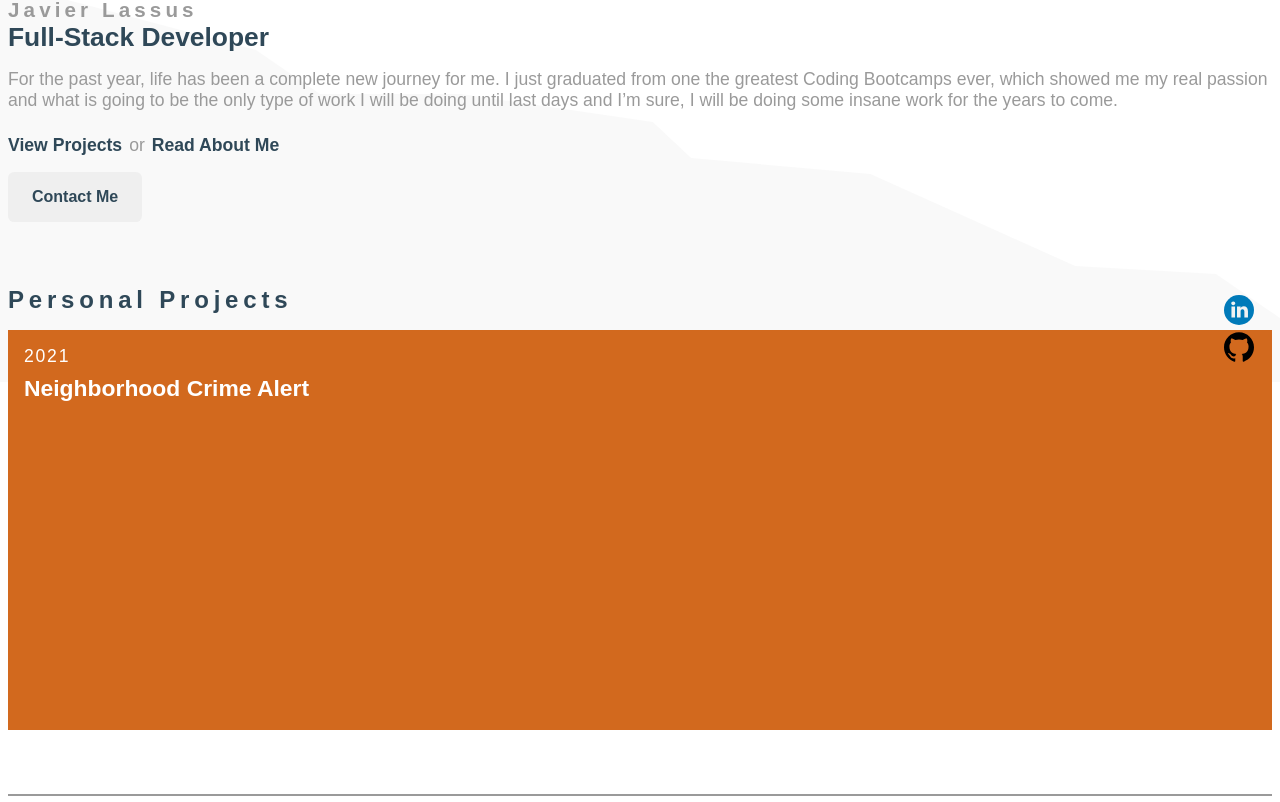
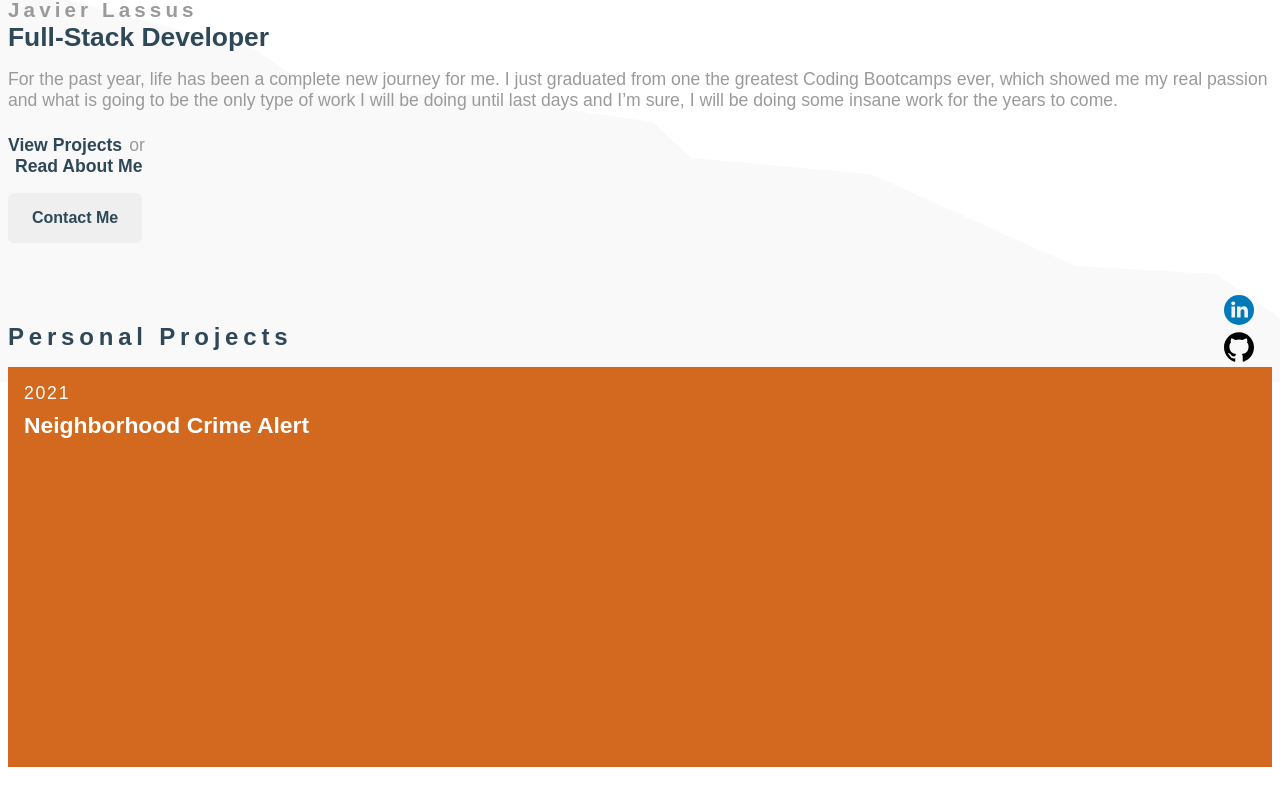
Before and after one commit to javierlassus/portfolio, a React (Create React App) app: page / in a window 1280 px wide. Shown: the part 418-1220 px from the top of the page. Built offline with nearby package versions, Linux system fonts and the light colour scheme.

Commit message:
Added Smoth Scroll for the projects section

```diff
--- a/package.json
+++ b/package.json
@@ -13,6 +13,7 @@
     "react-reveal": "^1.2.2",
     "react-router-dom": "^5.2.0",
     "react-scripts": "^4.0.3",
+    "react-scroll": "^1.8.2",
     "sass": "^1.34.0",
     "web-vitals": "^1.0.1"
   },
--- a/src/components/Components.scss
+++ b/src/components/Components.scss
@@ -154,6 +154,7 @@
 
 .projects {
   margin: 4rem 0.5rem 1rem 0.5rem;
+  padding-top: 1rem;
 
   &--header {
     margin-bottom: 1rem;
@@ -209,7 +210,6 @@
   }
 
   &--text__action {
-    background: yellow;
     display: flex;
     align-items: center;
     margin-top: 0.5em;
--- a/src/components/pages/Description.jsx
+++ b/src/components/pages/Description.jsx
@@ -1,5 +1,6 @@
 import React from "react";
-import { Link } from "react-router-dom";
+// import { Link } from "react-router-dom";
+import { Link } from "react-scroll";
 import Fade from "react-reveal/Fade";
 
 export default function Description() {
@@ -22,17 +23,22 @@ export default function Description() {
       </Fade>
       <Fade right>
         <p className="description--actions">
-          <a className="description--actions__view" href="#projects">
+          <Link
+            className="description--actions__view"
+            to="section"
+            spy={true}
+            smooth={true}
+            offset={-70}
+            duration={500}
+          >
             View Projects
-          </a>
+          </Link>
           or
-          <Link className="description--actions__link" to="/about">
+          <p className="description--actions__link" to="/about">
             Read About Me
-          </Link>
+          </p>
         </p>
-        <Link>
-          <button className="description--btn">Contact Me</button>
-        </Link>
+        <button className="description--btn">Contact Me</button>
       </Fade>
     </div>
   );
--- a/src/components/pages/Projects.jsx
+++ b/src/components/pages/Projects.jsx
@@ -5,7 +5,7 @@ import Fade from "react-reveal/Fade";
 
 export default function Projects() {
   return (
-    <div id="projects" className="projects">
+    <section title="section" id="section" className="projects">
       <Fade bottom>
         <div className="projects--header">
           <h3 className="projects--header__text">Personal Projects</h3>
@@ -21,6 +21,6 @@ export default function Projects() {
           </Fade>
         </div>
       </Link>
-    </div>
+    </section>
   );
 }
```
Also changed, not shown: 1 other file (tests, documents, lock files or other folders).
